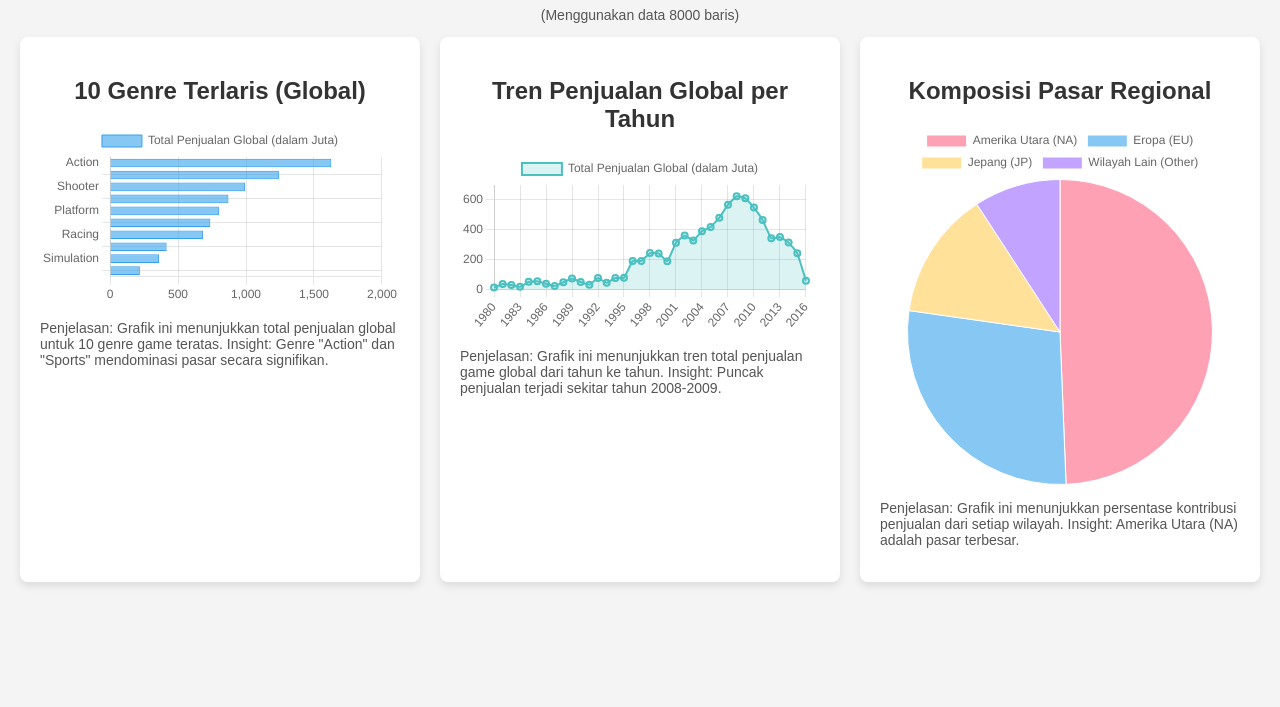
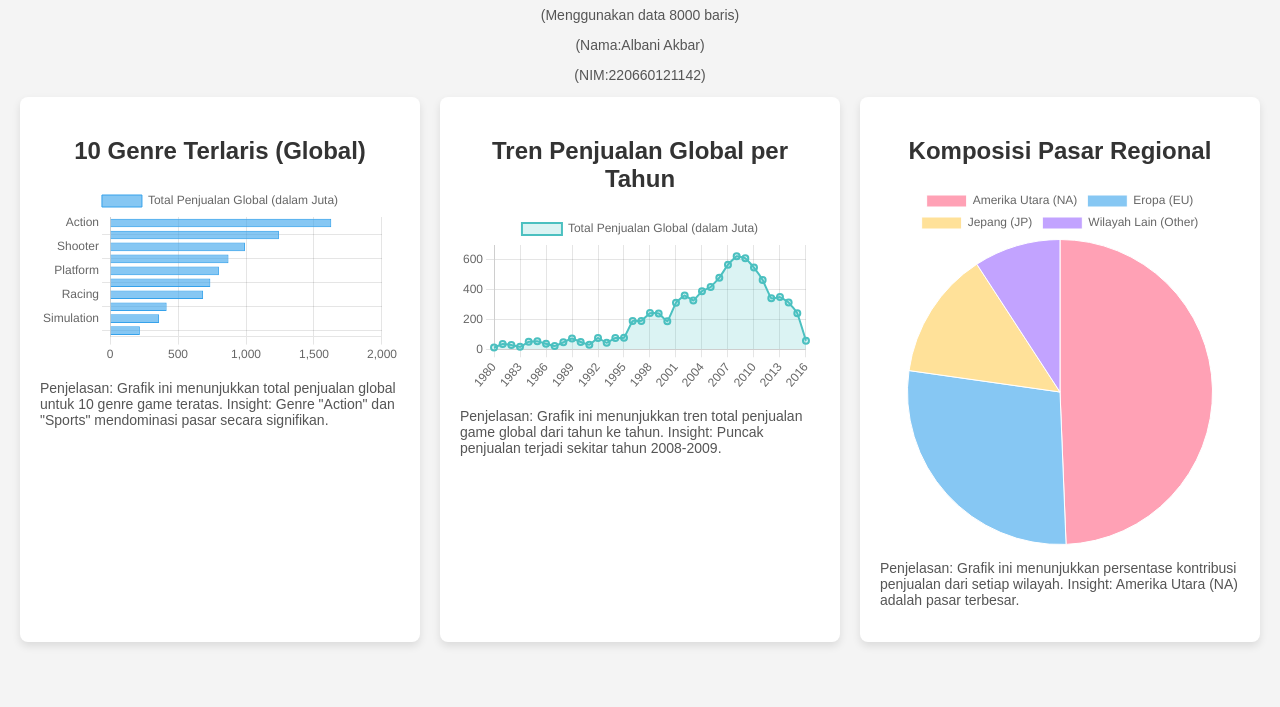
Before and after one commit to Albani-A/tugas-visualisasi-data, a plain HTML site: page index.html in a window 1280 px wide. Shown: the part 93-800 px from the top of the page. Drawn offline with nearby package versions, Linux system fonts and the light colour scheme.

Commit message:
Add student name and ID to index.html
Added student name and ID to the dashboard page.

```diff
--- a/index.html
+++ b/index.html
@@ -14,6 +14,8 @@
 
     <h1>Dashboard Visualisasi Penjualan Video Game</h1>
     <p style="text-align: center;">(Menggunakan data 8000 baris)</p>
+    <p style="text-align: center;">(Nama:Albani Akbar)</p>
+    <p style="text-align: center;">(NIM:220660121142)</p>
 
     <div class="chart-container">
         <div class="chart-box">
@@ -43,4 +45,5 @@
 
     <script src="main.js"></script>
 </body>
+
 </html>
```
